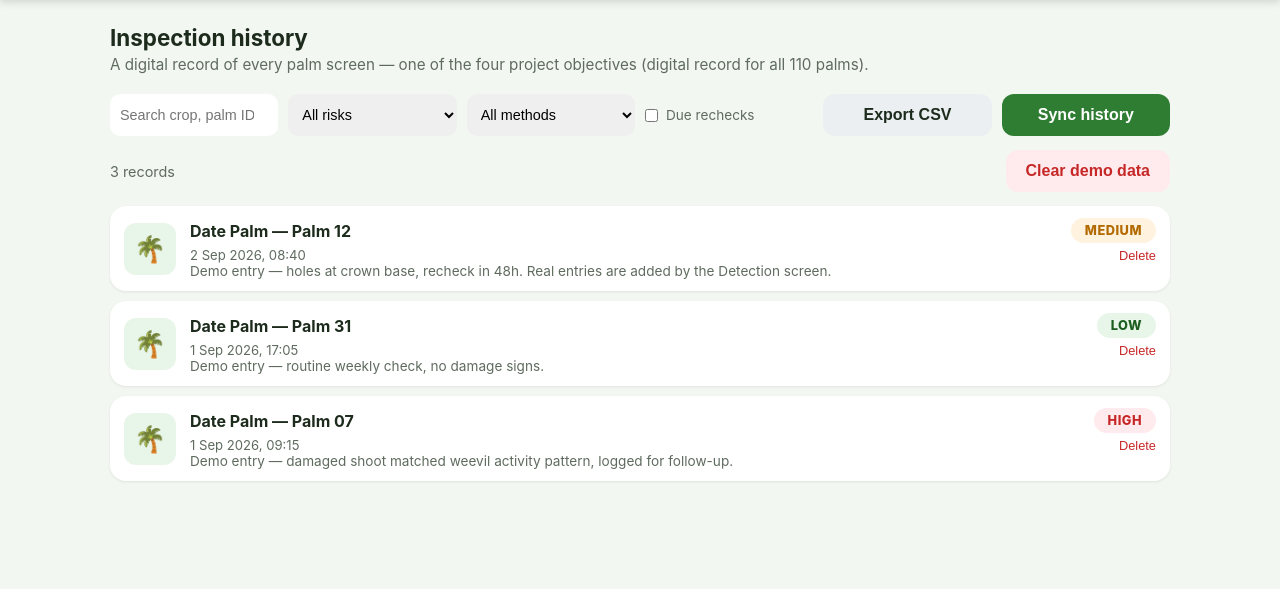
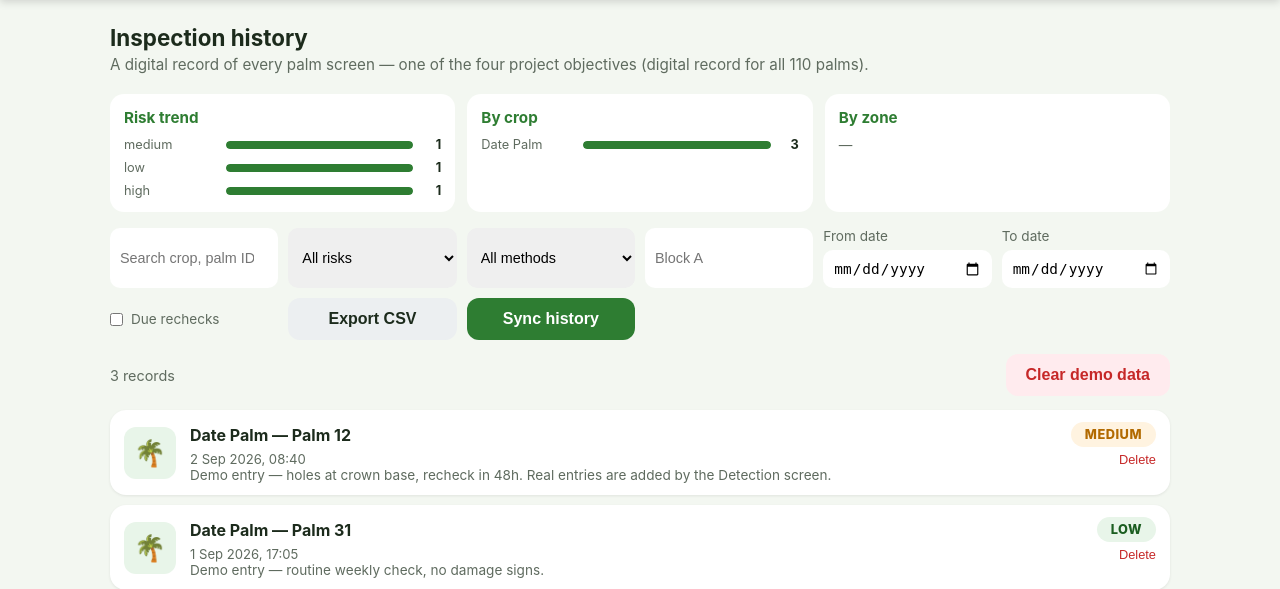
Before and after one commit to Njbalamani/AGRI-DETECT, a Python web app: template agri/templates/history.html in a window 1280 px wide. Shown: the part 98-687 px from the top of the page. Run offline with Jinja, Linux system fonts and the light colour scheme; the template is opened without the code that fills it, so the values that code supplies are empty.

Commit message:
22/11/2026

```diff
--- a/agri/static/agri/detection.html
+++ b/agri/static/agri/detection.html
@@ -86,7 +86,7 @@
           <button id="shutter" class="shutter" disabled data-i18n="capture_btn">Capture</button>
           <button id="pick-cam" class="btn ctrl-pick hidden" data-i18n="pick_photo_btn">Choose photo</button>
         </div>
-        <input type="file" id="file-input" accept="image/*" capture="environment" hidden>
+        <input type="file" id="file-input" accept="image/*" multiple hidden>
       </div>
     </section>
 
@@ -108,6 +108,10 @@
         <h3 id="result-title"></h3>
         <p id="result-message"></p>
         <p id="result-findings" class="result-findings"></p>
+        <div id="risk-explanation" class="explanation-card">
+          <h3 data-i18n="why_risk">Why this result</h3>
+          <ul id="risk-reasons"></ul>
+        </div>
         <span id="method-chip" class="method-chip"></span>
         <span id="model-chip" class="method-chip"></span>
       </div>
--- a/agri/static/agri/history.js
+++ b/agri/static/agri/history.js
@@ -126,15 +126,31 @@ function historyCsv(history) {
   return [columns.map(([label]) => csvCell(label)).join(",")].concat(rows).join("\r\n");
 }
 
+function historyRecordDate(rec) {
+  const raw = rec && (rec.sourceUpdatedAt || rec.date || rec.timestamp || rec.createdAt);
+  if (!raw) return null;
+  const text = String(raw).trim();
+  const dayOnly = /^(\d{4})-(\d{2})-(\d{2})$/.exec(text);
+  if (dayOnly) return new Date(Number(dayOnly[1]), Number(dayOnly[2]) - 1, Number(dayOnly[3]));
+  const parsed = new Date(text.replace(/,/g, " "));
+  return isNaN(parsed.getTime()) ? null : parsed;
+}
+
 function currentHistoryFilters() {
   const search = document.getElementById("history-search");
   const risk = document.getElementById("history-risk");
   const method = document.getElementById("history-method");
+  const zone = document.getElementById("history-zone");
+  const from = document.getElementById("history-from");
+  const to = document.getElementById("history-to");
   const due = document.getElementById("history-due");
   return {
     search: (search && search.value ? search.value : "").trim().toLowerCase(),
     risk: (risk && risk.value ? risk.value : "all"),
     method: (method && method.value ? method.value : "all"),
+    zone: (zone && zone.value ? zone.value : "").trim().toLowerCase(),
+    from: from && from.value ? from.value : "",
+    to: to && to.value ? to.value : "",
     due: !!(due && due.checked),
   };
 }
@@ -144,9 +160,16 @@ function filterHistory(history, filters) {
   const term = (f.search || "").trim().toLowerCase();
   const risk = f.risk || "all";
   const method = f.method || "all";
+  const zone = (f.zone || "").trim().toLowerCase();
   return (Array.isArray(history) ? history : []).filter((rec) => {
     if (risk !== "all" && riskClass(rec.risk) !== risk) return false;
     if (method !== "all" && (rec.method || "") !== method) return false;
+    if (zone && String(rec.zone || "").toLowerCase().indexOf(zone) === -1) return false;
+    if (f.from || f.to) {
+      const date = historyRecordDate(rec);
+      if (f.from && (!date || date < new Date(f.from + "T00:00:00"))) return false;
+      if (f.to && (!date || date > new Date(f.to + "T23:59:59.999"))) return false;
+    }
     if (f.due && !(rec.followUpAt && !rec.followUpDone)) return false;
     if (!term) return true;
     const haystack = [
@@ -154,6 +177,50 @@ function filterHistory(history, filters) {
       rec.guidance, rec.note, rec.method, historyMethodLabel(rec.method),
     ].map((v) => (v === null || v === undefined ? "" : String(v))).join(" ").toLowerCase();
     return haystack.indexOf(term) !== -1;
+  });
+}
+
+function historyAnalytics(history) {
+  const risk = {};
+  const crop = {};
+  const zone = {};
+  const add = (map, key) => { if (key) map[key] = (map[key] || 0) + 1; };
+  (Array.isArray(history) ? history : []).forEach((rec) => {
+    const riskName = typeof riskLabel === "function" ? riskLabel(rec.risk) : String(rec.risk || "");
+    add(risk, String(riskName || ""));
+    const cropName = String(rec.crop || "").replace(/ — .*$/, "").trim();
+    add(crop, cropName);
+    add(zone, String(rec.zone || "").trim());
+  });
+  return { risk: risk, crop: crop, zone: zone, total: (Array.isArray(history) ? history.length : 0) };
+}
+
+function historyBars(counts, limit) {
+  const entries = Object.keys(counts || {})
+    .map((key) => [key, Number(counts[key]) || 0])
+    .filter((entry) => entry[0] && entry[1] > 0)
+    .sort((a, b) => b[1] - a[1])
+    .slice(0, limit || 6);
+  if (!entries.length) return '<div class="chart-empty">—</div>';
+  const max = entries.reduce((m, entry) => Math.max(m, entry[1]), 0) || 1;
+  return entries.map((entry) => {
+    const pct = Math.max(4, Math.round((entry[1] / max) * 100));
+    return '<div class="bar-row"><span class="bar-label">' + esc(entry[0]) + '</span>' +
+      '<span class="bar-track"><span class="bar-fill" style="width:' + pct + '%"></span></span>' +
+      '<span class="bar-count">' + entry[1] + "</span></div>";
+  }).join("");
+}
+
+function renderHistoryAnalytics(history) {
+  const data = historyAnalytics(history);
+  const targets = [
+    ["risk-chart", data.risk, 5],
+    ["crop-chart", data.crop, 6],
+    ["zone-chart", data.zone, 6],
+  ];
+  targets.forEach(([id, counts, limit]) => {
+    const el = document.getElementById(id);
+    if (el) el.innerHTML = historyBars(counts, limit);
   });
 }
 
@@ -284,6 +351,7 @@ function openHistoryDetail(rec) {
 function renderHistory() {
   const all = loadHistory();
   const history = filterHistory(all, currentHistoryFilters());
+  renderHistoryAnalytics(history);
   const list = document.getElementById("history-list");
   const count = document.getElementById("count");
 
@@ -316,7 +384,7 @@ function renderHistory() {
 }
 
 function wireHistoryControls() {
-  ["history-search", "history-risk", "history-method", "history-due"].forEach((id) => {
+  ["history-search", "history-risk", "history-method", "history-zone", "history-from", "history-to", "history-due"].forEach((id) => {
     const el = document.getElementById(id);
     if (!el) return;
     const event = el.type === "checkbox" || el.tagName === "SELECT" ? "change" : "input";
@@ -354,6 +422,9 @@ window.historyTest = {
   parseHistory: parseHistory,
   historyCsv: historyCsv,
   filterHistory: filterHistory,
+  historyRecordDate: historyRecordDate,
+  historyAnalytics: historyAnalytics,
+  historyBars: historyBars,
   historyMethodLabel: historyMethodLabel,
   markFollowUpDone: markFollowUpDone,
   mergeRecords: mergeRecords,
--- a/agri/static/agri/service-worker.js
+++ b/agri/static/agri/service-worker.js
@@ -1,7 +1,7 @@
 /* AGRI DETECT (Ulavan Tech) — offline-first service worker.
    Cache-first for same-origin GETs, network-first for page navigations,
    so the app works fully offline after first visit. */
-const VERSION = "agridetect-v49";
+const VERSION = "agridetect-v50";
 const CORE = [
   "./",
   "index.html",
--- a/agri/static/agri/styles.css
+++ b/agri/static/agri/styles.css
@@ -1800,3 +1800,88 @@ body.cam-open .container > .page-title {
     padding: 12px 14px 14px;
   }
 }
+
+.explanation-card {
+  margin-top: 14px;
+  padding: 12px 14px;
+  border: 1px solid var(--line);
+  border-radius: 12px;
+  background: rgba(255, 255, 255, .72);
+  text-align: left;
+}
+.explanation-card h3 {
+  margin: 0 0 8px;
+  font-size: .92rem;
+  color: var(--green);
+}
+.explanation-card ul {
+  margin: 0;
+  padding-left: 18px;
+}
+.explanation-card li {
+  font-size: .86rem;
+  line-height: 1.5;
+  color: var(--muted);
+}
+
+.analytics-grid {
+  display: grid;
+  grid-template-columns: repeat(auto-fit, minmax(220px, 1fr));
+  gap: 12px;
+  margin-bottom: 16px;
+}
+.analytics-card {
+  padding: 14px;
+  border: 1px solid var(--line);
+  border-radius: 14px;
+  background: #fff;
+}
+.analytics-card h3 {
+  margin: 0 0 10px;
+  font-size: .95rem;
+  color: var(--green);
+}
+.chart-bars {
+  display: flex;
+  flex-direction: column;
+  gap: 8px;
+}
+.bar-row {
+  display: grid;
+  grid-template-columns: minmax(70px, 1fr) minmax(60px, 2fr) auto;
+  align-items: center;
+  gap: 8px;
+  font-size: .8rem;
+}
+.bar-label {
+  overflow: hidden;
+  text-overflow: ellipsis;
+  white-space: nowrap;
+  color: var(--muted);
+}
+.bar-track {
+  height: 8px;
+  border-radius: 999px;
+  background: var(--green-light);
+  overflow: hidden;
+}
+.bar-fill {
+  display: block;
+  height: 100%;
+  border-radius: 999px;
+  background: var(--green);
+}
+.bar-count {
+  min-width: 20px;
+  font-weight: 700;
+  text-align: right;
+}
+.chart-empty {
+  font-size: .85rem;
+  color: var(--muted);
+}
+@media (max-width: 640px) {
+  .analytics-grid {
+    grid-template-columns: 1fr;
+  }
+}
--- a/agri/templates/detection.html
+++ b/agri/templates/detection.html
@@ -86,7 +86,7 @@
           <button id="shutter" class="shutter" disabled data-i18n="capture_btn">Capture</button>
           <button id="pick-cam" class="btn ctrl-pick hidden" data-i18n="pick_photo_btn">Choose photo</button>
         </div>
-        <input type="file" id="file-input" accept="image/*" capture="environment" hidden>
+        <input type="file" id="file-input" accept="image/*" multiple hidden>
       </div>
     </section>
 
@@ -108,6 +108,10 @@
         <h3 id="result-title"></h3>
         <p id="result-message"></p>
         <p id="result-findings" class="result-findings"></p>
+        <div id="risk-explanation" class="explanation-card">
+          <h3 data-i18n="why_risk">Why this result</h3>
+          <ul id="risk-reasons"></ul>
+        </div>
         <span id="method-chip" class="method-chip"></span>
         <span id="model-chip" class="method-chip"></span>
       </div>
--- a/agri/templates/history.html
+++ b/agri/templates/history.html
@@ -37,6 +37,21 @@
       <p data-i18n="history_desc">A digital record of every palm screen — one of the four project objectives (digital record for all 110 palms).</p>
     </section>
 
+    <section class="analytics-grid" aria-label="History insights">
+      <div class="analytics-card">
+        <h3 data-i18n="risk_trend">Risk trend</h3>
+        <div id="risk-chart" class="chart-bars"></div>
+      </div>
+      <div class="analytics-card">
+        <h3 data-i18n="by_crop">By crop</h3>
+        <div id="crop-chart" class="chart-bars"></div>
+      </div>
+      <div class="analytics-card">
+        <h3 data-i18n="by_zone">By zone</h3>
+        <div id="zone-chart" class="chart-bars"></div>
+      </div>
+    </section>
+
     <div class="history-toolbar" style="display:grid;grid-template-columns:repeat(auto-fit,minmax(150px,1fr));gap:10px;margin-bottom:14px">
       <input id="history-search" type="search" placeholder="Search crop, palm ID, zone or finding" data-i18n-attr="placeholder|history_search_ph" aria-label="Search records" style="width:100%;padding:10px;border:1px solid var(--line);border-radius:10px;font-size:.9rem">
       <select id="history-risk" aria-label="Filter by risk" style="width:100%;padding:10px;border:1px solid var(--line);border-radius:10px;font-size:.9rem">
@@ -51,6 +66,15 @@
         <option value="model" data-i18n="method_model">Python AI model</option>
         <option value="vision" data-i18n="method_vision">AI vision model</option>
       </select>
+      <input id="history-zone" type="search" placeholder="Block A" data-i18n-attr="placeholder|result_zone_ph" aria-label="Filter by zone" style="width:100%;padding:10px;border:1px solid var(--line);border-radius:10px;font-size:.9rem">
+      <label style="display:flex;flex-direction:column;gap:6px;font-size:.85rem;color:var(--muted)">
+        <span data-i18n="date_from">From date</span>
+        <input id="history-from" type="date" aria-label="From date" style="width:100%;padding:10px;border:1px solid var(--line);border-radius:10px;font-size:.9rem">
+      </label>
+      <label style="display:flex;flex-direction:column;gap:6px;font-size:.85rem;color:var(--muted)">
+        <span data-i18n="date_to">To date</span>
+        <input id="history-to" type="date" aria-label="To date" style="width:100%;padding:10px;border:1px solid var(--line);border-radius:10px;font-size:.9rem">
+      </label>
       <label style="display:flex;align-items:center;gap:8px;font-size:.85rem;color:var(--muted)">
         <input id="history-due" type="checkbox"> <span data-i18n="due_rechecks">Due rechecks</span>
       </label>
```
Also changed, not shown: agri/static/agri/REPORT.md (+4 -1 lines), agri/static/agri/detection.js (+76 -13 lines), agri/static/agri/history.html (+24 -0 lines), agri/static/agri/tests/run-tests.js (+49 -1 lines), agri/static/agri/langs.js.
